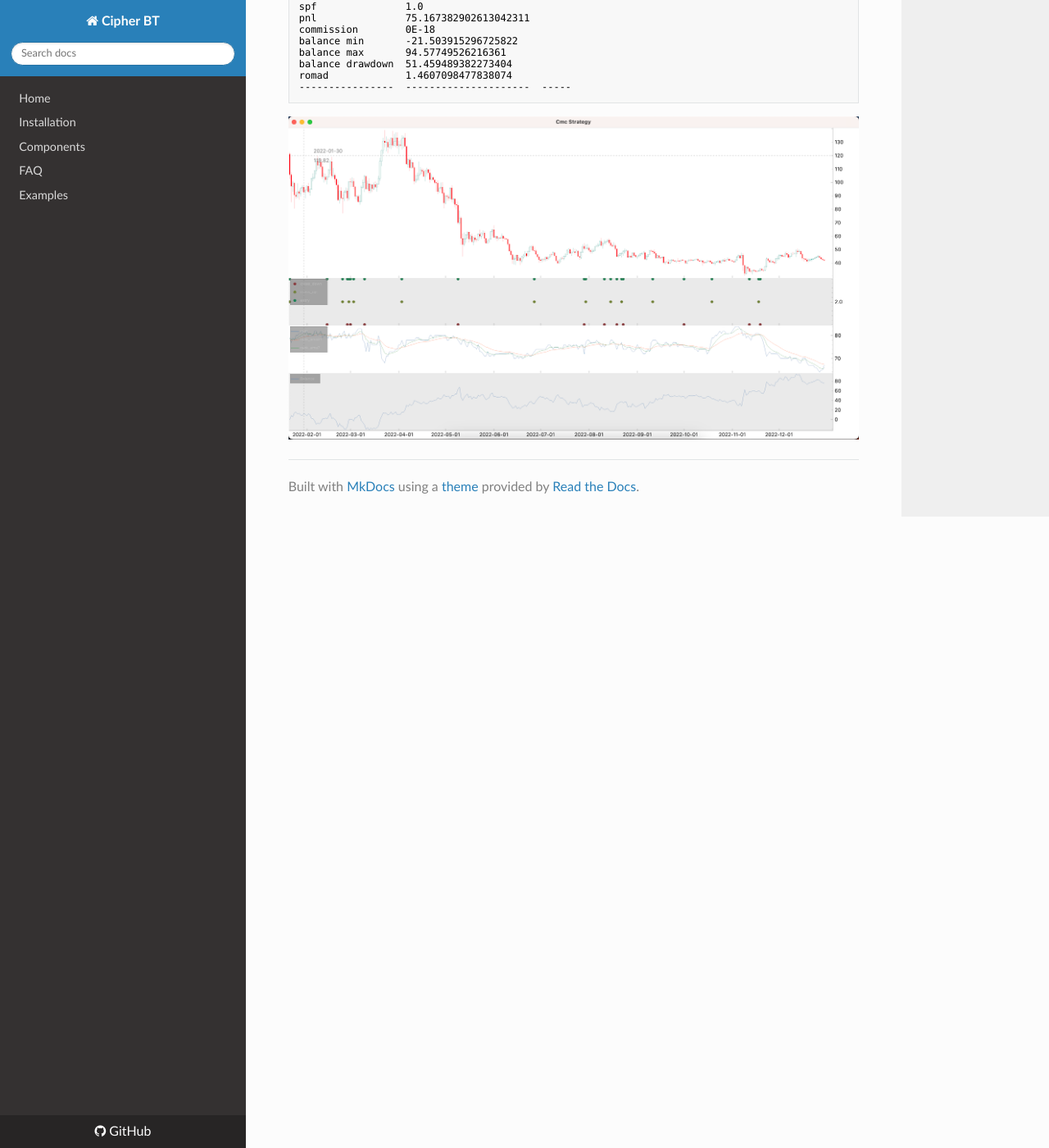
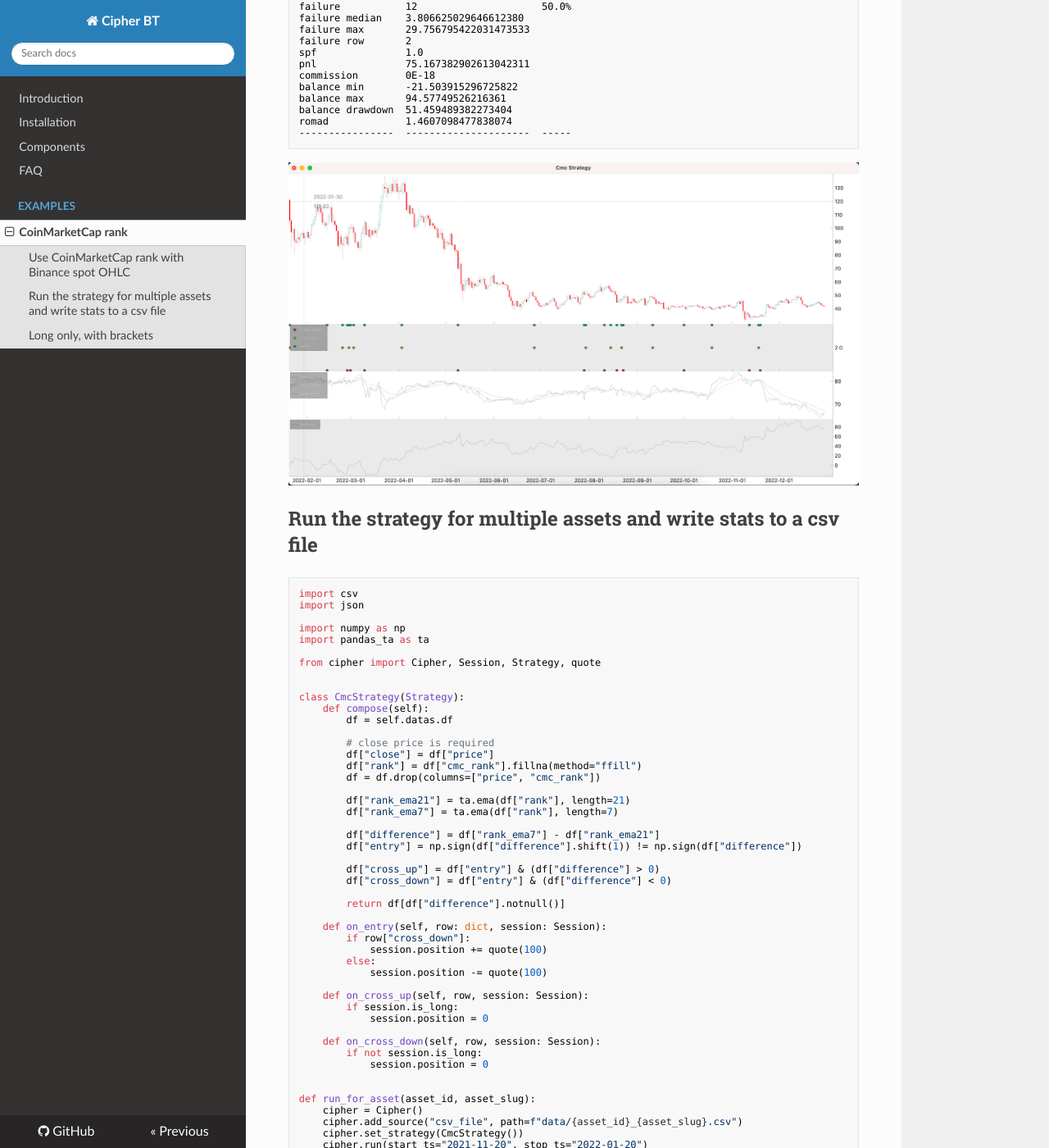
Before and after one commit to nanvel/cipher-bt, an MkDocs documentation site: the page built from docs/examples/cmc.md, in a window 1280 px wide and 1400 px high, scrolled down 1894 px. Shown: the whole window at 82% size. Built offline with MkDocs 1.6.1, drawn with Linux system fonts in a browser that asks for light colours; nearby versions of some CDN libraries; a script that is not in the unit is left out; some of the changed text lies outside the part shown.

Commit message:
Refactor examples (#15)

````diff
--- a/docs/examples/cmc.md
+++ b/docs/examples/cmc.md
@@ -1,4 +1,6 @@
-# CoinMarketCap rank + Binance spot OHLC for DASH
+# CoinMarketCap rank
+
+## Use CoinMarketCap rank with Binance spot OHLC
 
 This example demonstrates how to use multiple data sources.
 
@@ -128,3 +130,199 @@ romad             1.4607098477838074
 ```
 
 ![CMC Dash plot](images/cmc_dash.png)
+
+## Run the strategy for multiple assets and write stats to a csv file
+
+```python
+import csv
+import json
+
+import numpy as np
+import pandas_ta as ta
+
+from cipher import Cipher, Session, Strategy, quote
+
+
+class CmcStrategy(Strategy):
+    def compose(self):
+        df = self.datas.df
+
+        # close price is required
+        df["close"] = df["price"]
+        df["rank"] = df["cmc_rank"].fillna(method="ffill")
+        df = df.drop(columns=["price", "cmc_rank"])
+
+        df["rank_ema21"] = ta.ema(df["rank"], length=21)
+        df["rank_ema7"] = ta.ema(df["rank"], length=7)
+
+        df["difference"] = df["rank_ema7"] - df["rank_ema21"]
+        df["entry"] = np.sign(df["difference"].shift(1)) != np.sign(df["difference"])
+
+        df["cross_up"] = df["entry"] & (df["difference"] > 0)
+        df["cross_down"] = df["entry"] & (df["difference"] < 0)
+
+        return df[df["difference"].notnull()]
+
+    def on_entry(self, row: dict, session: Session):
+        if row["cross_down"]:
+            session.position += quote(100)
+        else:
+            session.position -= quote(100)
+
+    def on_cross_up(self, row, session: Session):
+        if session.is_long:
+            session.position = 0
+
+    def on_cross_down(self, row, session: Session):
+        if not session.is_long:
+            session.position = 0
+
+
+def run_for_asset(asset_id, asset_slug):
+    cipher = Cipher()
+    cipher.add_source("csv_file", path=f"data/{asset_id}_{asset_slug}.csv")
+    cipher.set_strategy(CmcStrategy())
+    cipher.run(start_ts="2021-11-20", stop_ts="2022-01-20")
+    cipher.set_commission("0.0025")
+    return cipher.stats
+
+
+def main():
+    with open("data/cmc_results.csv", "w") as fo:
+        writer = csv.writer(fo)
+        writer.writerow(["slug", "sessions", "pnl", "drawdown"])
+        with open("data/ids.json", "r") as f:
+            data = json.load(f)
+            for i, slug, symbol, name in data["data"]:
+                stats = run_for_asset(i, slug)
+                writer.writerow(
+                    [slug, stats.sessions_n, stats.pnl, stats.balance_drawdown_max]
+                )
+
+
+if __name__ == "__main__":
+    main()
+```
+
+Stats:
+```python
+import pandas as pd
+
+
+pd.set_option("display.float_format", lambda x: '%.3f' % x)
+
+df = pd.read_csv("data/cmc_results.csv")
+
+print(df[df.pnl > 10000])
+#                slug  trades         pnl  drawdown
+# 2793  uberstate-inc       6 2626781.549    27.372
+
+print(df[df.pnl < -10000])
+#                   slug  trades           pnl     drawdown
+# 456              aeron       4    -10656.038    10655.839
+# 1136          hyperion       1   -155835.789   155855.572
+# 1198       fidex-token      15    -20737.524    28933.483
+# 1619           onlexpa       2    -43243.517    43257.982
+# 2117    kimchi-finance       4    -31278.215    31277.971
+# 5422  galaxygoggle-dao       2    -14924.211    15785.439
+# 5493           pumpeth       4 -79166174.958 93672953.625
+
+df = df[(df.pnl != 0) & (df.pnl > -200) & (df.pnl < 200)]
+
+df["pnl"].describe()
+# count   3638.000
+# mean     -21.617
+# std       46.315
+# min     -199.955
+# 25%      -41.490
+# 50%      -13.245
+# 75%        2.371
+# max      180.636
+# Name: pnl, dtype: float64
+
+df["pnl"].sum()
+# -78641.39720448424
+```
+
+## Long only, with brackets
+
+```python
+import csv
+import json
+
+import numpy as np
+import pandas_ta as ta
+
+from cipher import Cipher, Session, Strategy, percent, quote
+
+
+class CmcStrategy(Strategy):
+    def compose(self):
+        df = self.datas.df
+
+        df["close"] = df["price"]
+        # high and low is required for brackets
+        df["high"] = df["price"]
+        df["low"] = df["price"]
+        df["rank"] = df["cmc_rank"].fillna(method="ffill")
+        df = df.drop(columns=["price", "cmc_rank"])
+
+        df["rank_ema21"] = ta.ema(df["rank"], length=21)
+        df["rank_ema7"] = ta.ema(df["rank"], length=7)
+
+        difference = df["rank_ema7"] - df["rank_ema21"]
+        cross = np.sign(difference.shift(1)) != np.sign(difference)
+
+        df["entry"] = cross & (difference < 0)
+        df["exit"] = cross & (difference > 0)
+
+        return df[df["rank_ema21"].notnull()]
+
+    def on_entry(self, row: dict, session: Session):
+        session.position += quote(100)
+        session.take_profit = percent(100)
+        session.stop_loss = percent(-50)
+
+    def on_exit(self, row, session: Session):
+        session.position = 0
+
+
+def run_for_asset(asset_id, asset_slug):
+    cipher = Cipher()
+    cipher.add_source("csv_file", path=f"data/{asset_id}_{asset_slug}.csv")
+    cipher.set_strategy(CmcStrategy())
+    cipher.run(start_ts="2021-11-20", stop_ts="2022-01-20")
+    cipher.set_commission("0.0025")
+    return cipher.stats
+
+
+def main():
+    with open("data/cmc_results.csv", "w") as fo:
+        writer = csv.writer(fo)
+        writer.writerow(["slug", "sessions", "pnl", "drawdown"])
+        with open("data/ids.json", "r") as f:
+            data = json.load(f)
+            for i, slug, symbol, name in data["data"]:
+                stats = run_for_asset(i, slug)
+                writer.writerow(
+                    [slug, stats.sessions_n, stats.pnl, stats.balance_drawdown_max]
+                )
+
+
+if __name__ == "__main__":
+    main()
+```
+
+Output:
+```text
+count   3488.000
+mean     -12.328
+std       37.868
+min     -241.161
+25%      -28.682
+50%      -12.201
+75%       -1.477
+max      198.500
+
+Sum: -43001
+```
--- a/mkdocs.yml
+++ b/mkdocs.yml
@@ -3,11 +3,12 @@ site_url: https://cipher.nanvel.com
 use_directory_urls: false
 repo_url: https://github.com/nanvel/cipher-bt
 nav:
-    - Home: index.md
+    - Introduction: index.md
     - Installation: installation.md
     - Components: components.md
     - FAQ: faq.md
-    - Examples: examples/index.md
+    - Examples:
+        - examples/cmc.md
 theme:
     name: readthedocs
     hljs_languages:
````
Also changed, not shown: docs/examples/cmc_all.md (deleted, +0 -113 lines), docs/examples/index.md (deleted, +0 -19 lines), 1 other file.
